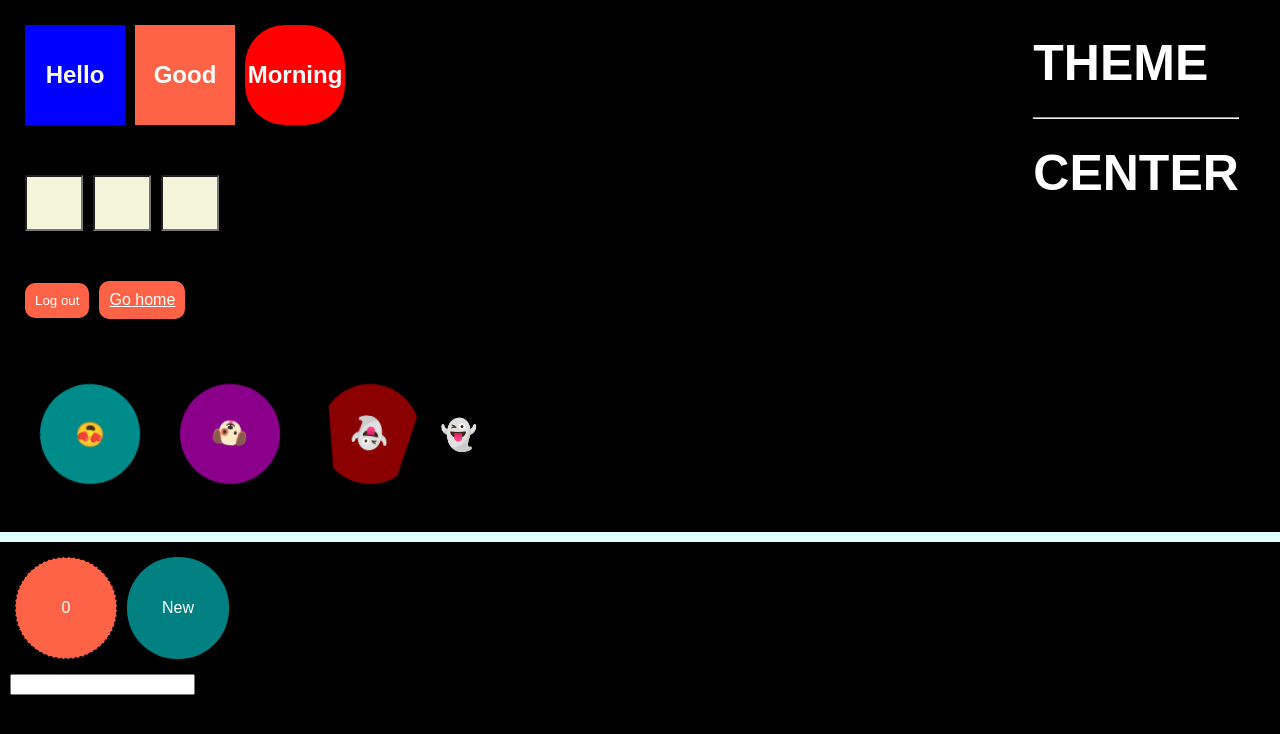
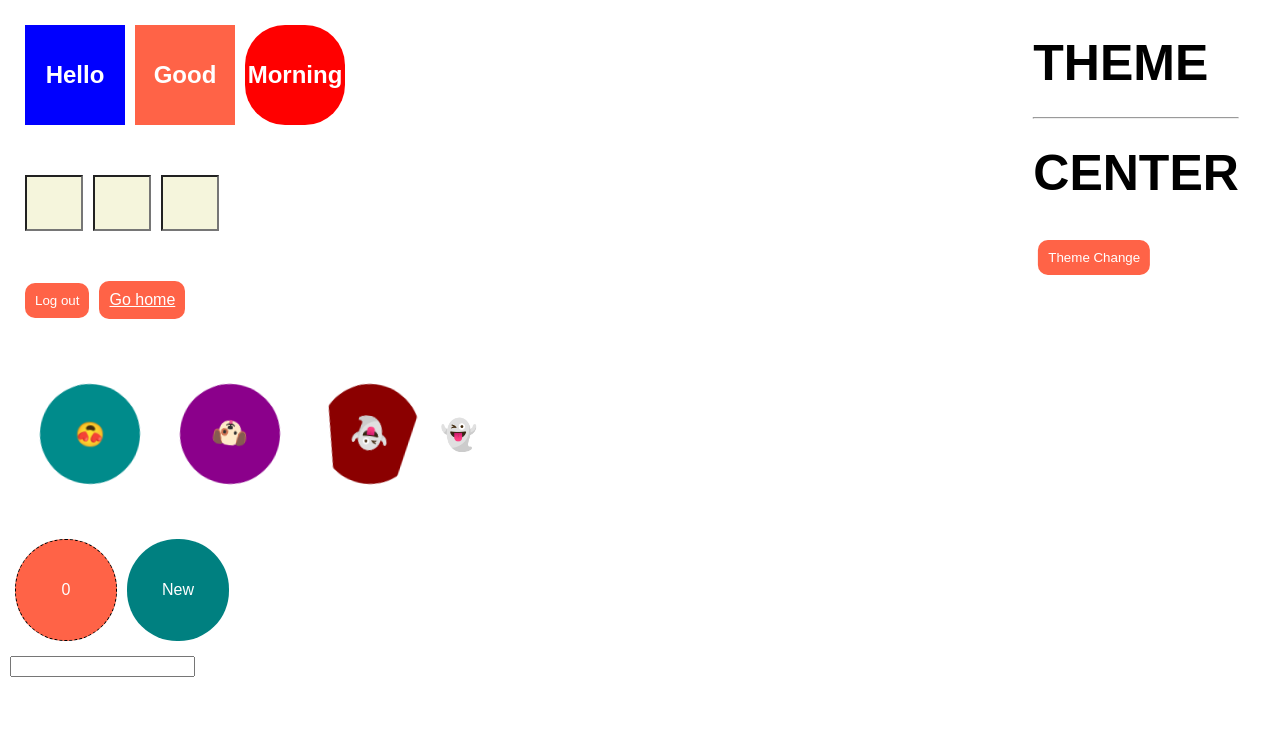
Before and after one commit to alexynkim/react-masterclass, a React (Create React App) app: page /react-masterclass/TypeScript in a window 1280 px wide. Shown: the top 734 px of the page. Built offline with nearby package versions, Linux system fonts and the light colour scheme.

Commit message:
Theme context submit

```diff
--- a/src/App.tsx
+++ b/src/App.tsx
@@ -1,7 +1,7 @@
 import StyleExec from "./Routes/StyleExec";
 import TypeScriptExec from "./Routes/TypeScriptExec";
 import styled, { ThemeProvider, createGlobalStyle } from "styled-components";
-import { darktheme, lighttheme } from "./theme";
+import { ThemeContextProvider } from "./themecontext";
 
 const GlobalStyle = createGlobalStyle`
   body {
@@ -17,11 +17,11 @@ const GlobalStyle = createGlobalStyle`
 
 function App() {
   return (
-    <ThemeProvider theme={darktheme}>
+    <ThemeContextProvider>
       <GlobalStyle />
       <StyleExec />
       <TypeScriptExec />
-    </ThemeProvider>
+    </ThemeContextProvider>
   );
 }
 
--- a/src/Routes/StyleExec.tsx
+++ b/src/Routes/StyleExec.tsx
@@ -1,5 +1,5 @@
 import styled, { keyframes } from "styled-components";
-
+import { useTheme } from "../themecontext";
 // #2.1 First Styled component
 
 const Container = styled.div`
@@ -46,12 +46,15 @@ const Text = styled.h2`
   color: white;
 `;
 
-const ThemeText = styled.h1`
+const ThemeContainer = styled.div`
   position: absolute;
   top: 0%;
   right: 0%;
   transform: translate(-20%, 0%);
   z-index: 10;
+`;
+
+const ThemeText = styled.h1`
   font-size: 50px;
 
   &:hover {
@@ -160,6 +163,8 @@ const StyleBoxTrepezoid = styled(StyleBox)`
 // Main Exported rendering function
 
 function StyleExec() {
+  const { theme, toggleTheme } = useTheme();
+
   return (
     <Container>
       <Wrapper>
@@ -200,10 +205,13 @@ function StyleExec() {
         <Emoji as="p">👻</Emoji>
       </Wrapper>
 
-      <ThemeText>
-        THEME <hr />
-        CENTER
-      </ThemeText>
+      <ThemeContainer>
+        <ThemeText>
+          THEME <hr />
+          CENTER
+        </ThemeText>
+        <Btn onClick={toggleTheme}>Theme Change</Btn>
+      </ThemeContainer>
     </Container>
   );
 }
--- a/src/Routes/TypeScriptExec.tsx
+++ b/src/Routes/TypeScriptExec.tsx
@@ -89,7 +89,6 @@ function InputElement() {
 function TypeScriptExec() {
   return (
     <FullWrapper>
-      <HR />
       <Wrapper>
         <Circle $borderColor="black" $bgrColor="tomato" />
         <Circle $Text="New" $bgrColor="teal" />
--- a/src/theme.ts
+++ /dev/null
@@ -1,13 +0,0 @@
-import { DefaultTheme } from "styled-components";
-
-export const darktheme: DefaultTheme = {
-  textColor: "white",
-  bgColor: "black",
-  borderColor: "lightcyan",
-};
-
-export const lighttheme: DefaultTheme = {
-  textColor: "black",
-  bgColor: "white",
-  borderColor: "darkcyan",
-};
--- /dev/null
+++ b/src/themecontext.tsx
@@ -0,0 +1,47 @@
+import { createContext, useContext, useState } from "react";
+import { ThemeProvider, DefaultTheme } from "styled-components";
+
+const darkTheme: DefaultTheme = {
+  textColor: "white",
+  bgColor: "black",
+  borderColor: "lightcyan",
+};
+
+const lightTheme: DefaultTheme = {
+  textColor: "black",
+  bgColor: "white",
+  borderColor: "darkcyan",
+};
+
+type ThemeContextType = {
+  theme: typeof lightTheme;
+  toggleTheme: () => void;
+};
+
+const ThemeContext = createContext<ThemeContextType | undefined>(undefined);
+
+export const useTheme = () => {
+  const context = useContext(ThemeContext);
+  if (!context) throw new Error("useTheme must be used within ThemeProvider");
+  return context;
+};
+
+export const ThemeContextProvider = ({
+  children,
+}: {
+  children: React.ReactNode;
+}) => {
+  const [theme, setTheme] = useState(lightTheme);
+
+  const toggleTheme = () => {
+    setTheme((prevTheme) =>
+      prevTheme === lightTheme ? darkTheme : lightTheme
+    );
+  };
+
+  return (
+    <ThemeContext.Provider value={{ theme, toggleTheme }}>
+      <ThemeProvider theme={theme}>{children}</ThemeProvider>
+    </ThemeContext.Provider>
+  );
+};
```
